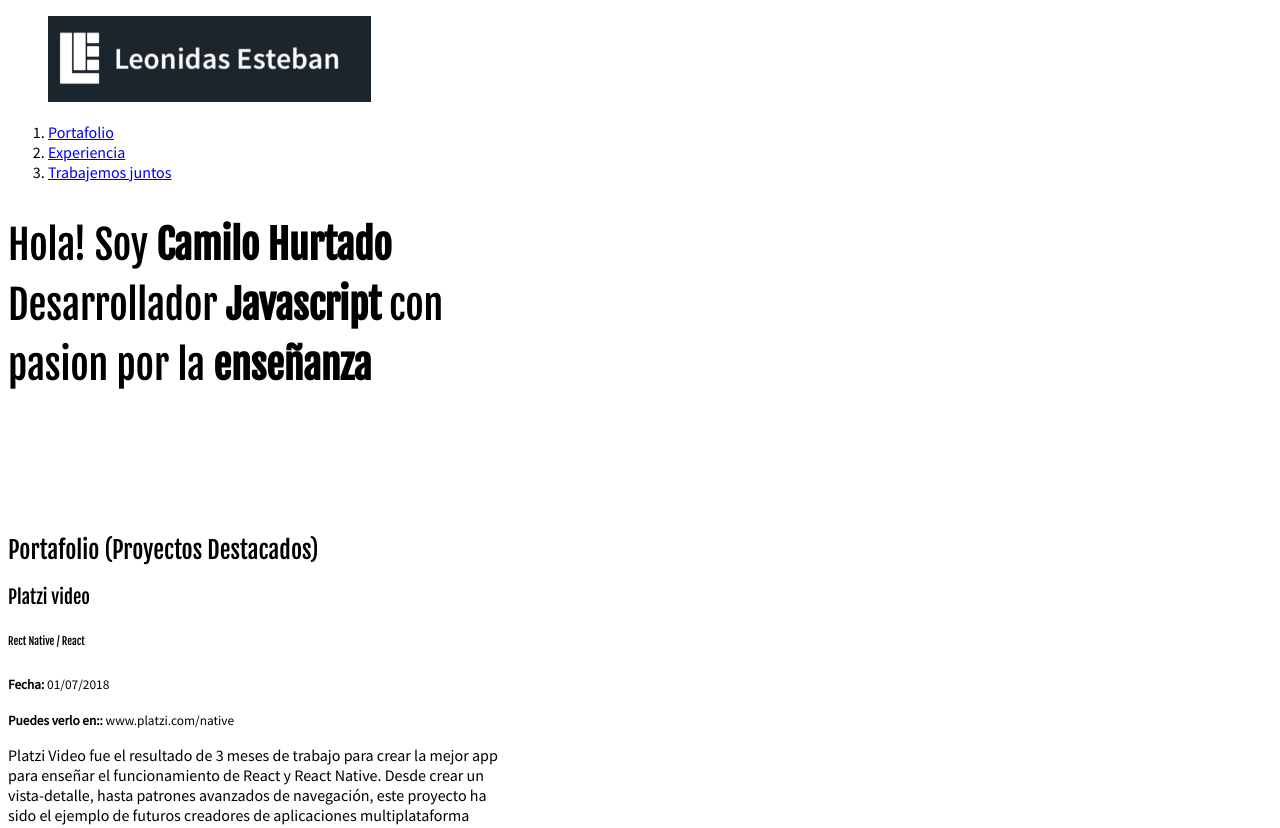
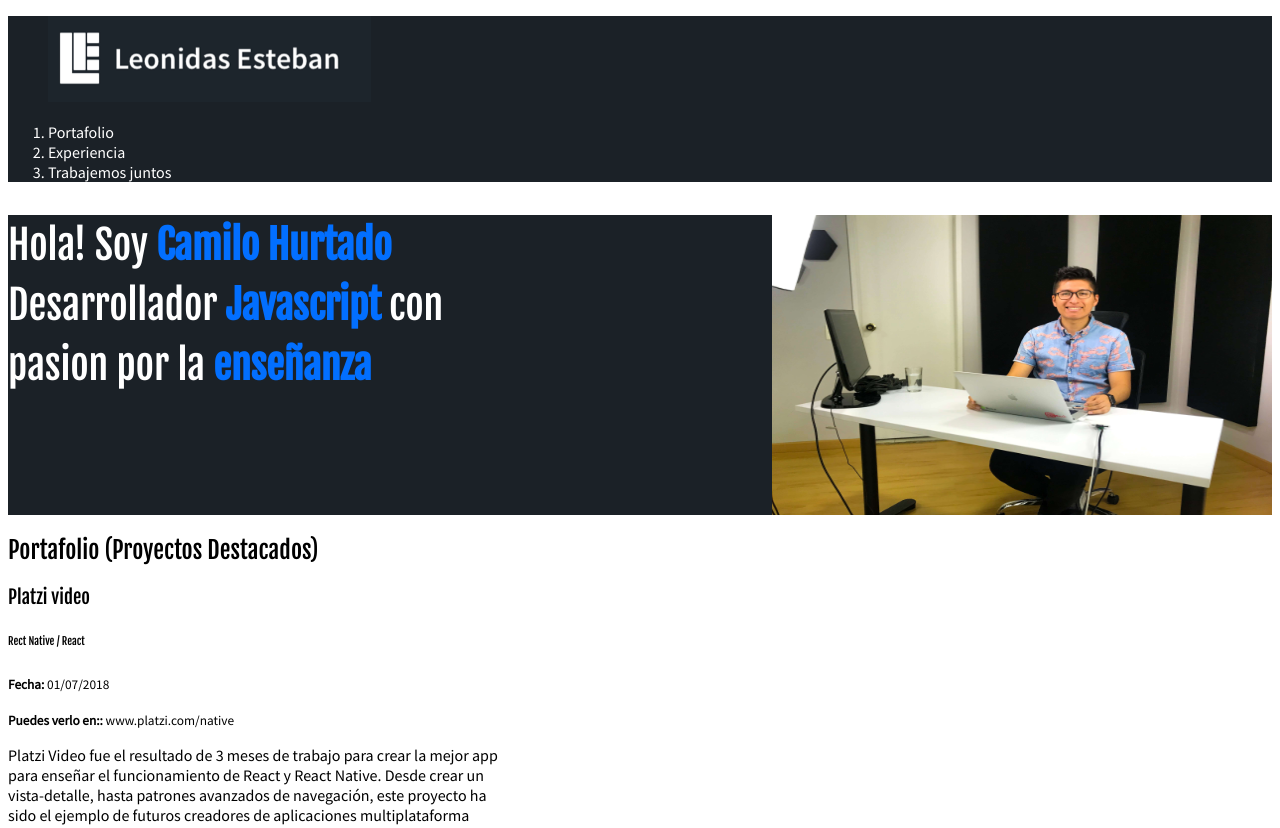
Before and after one commit to chc201627/platziweb, a plain HTML site: page index.html in a window 1280 px wide. Shown: the top 828 px of the page. Drawn offline with Linux system fonts and the light colour scheme.

Commit message:
agregnado imagen hero y color

```diff
--- a/css/estilos.css
+++ b/css/estilos.css
@@ -18,6 +18,10 @@ propiedades
 
 /*#portafolio*/
 
+/*gris oscuro =#1d252c*/
+/*gris claro =#626262*/
+/*background gris = #1b2127*/
+/*celeste = #026fff*/
 body{
     font-family: 'Source Sans Pro',sans-serif;
 }
@@ -39,10 +43,27 @@ h1{
     /*text-transform: uppercase;*/
     /*decoracion del texto*/
     /*text-decoration: dashed;*/
+    color: #fff;
 
+}
+h1 strong{
+    color: #026fff;
+}
+.header{
+    background-color: #1b2127;
+    color: white;
+}
+.header a{
+    color: white;
+    text-decoration: none;
 }
 .hero{
     height: 300px;
+    background-image: url("../images/hero.jpg");
+    background-color: #1b2127;
+    background-size: 500px 300px;
+    background-repeat: no-repeat;
+    background-position-x: right;
 }
 .project-details{
     width: 500px;
```
